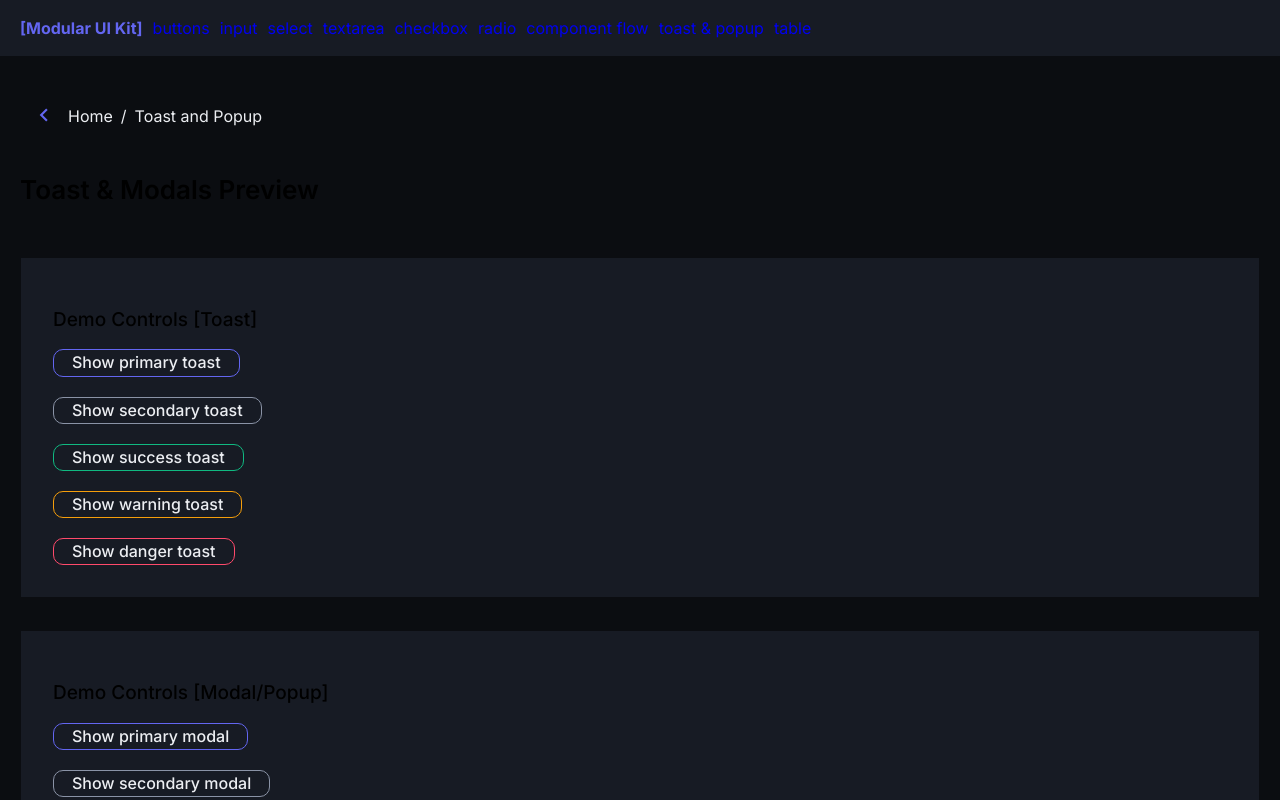
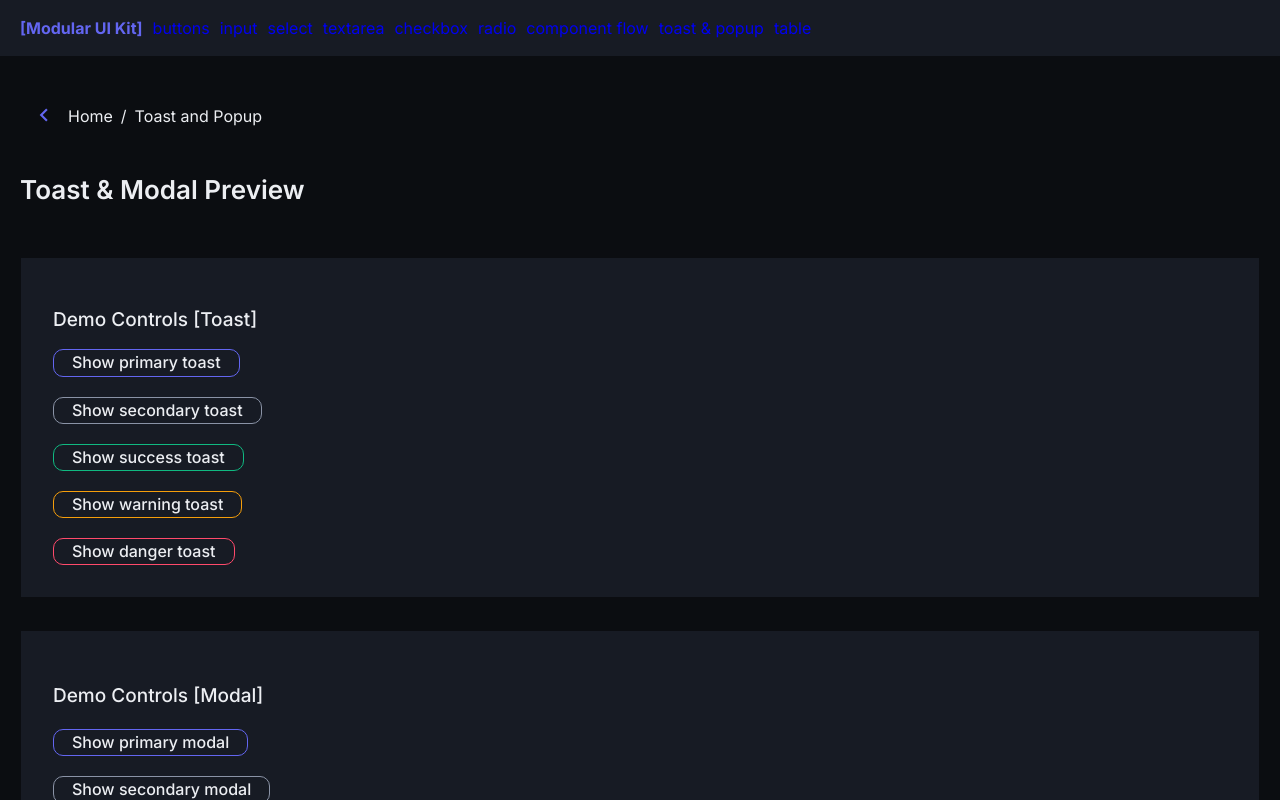
Before and after one commit to eugenia-vitinschii/modular-ui-kit, a Vue app: page /ui/feedback in a window 1280 px wide. Shown: the top 800 px of the page. Built offline with nearby package versions, Linux system fonts and the light colour scheme.

Commit message:
refactor(feedback): implement BaseText for Modal, Toast compoents and preview

```diff
--- a/src/components/ui/feedback/BaseToast.vue
+++ b/src/components/ui/feedback/BaseToast.vue
@@ -2,7 +2,7 @@
    <div class="base-toast" :class="`base-toast--${toast.variant}`" @mouseenter="pause" @mouseleave="resume">
       <div class="base-toast__wrapper">
          <div class="base-toast__message">
-            <p class="body-text">{{ toast.message }}</p>
+            <base-text type="body-text" :variant="toast.variant">{{ toast.message }}</base-text>
          </div>
          <base-icon-button @click="remove" :variant="toast.variant">
             <svg xmlns="http://www.w3.org/2000/svg" viewBox="0 -960 960 960">
@@ -21,6 +21,7 @@ import { ref, onMounted, onUnmounted } from 'vue';
 
 /* Components */
 import BaseIconButton from '../buttons/BaseIconButton.vue';
+import BaseText from '../typography/BaseText.vue';
 
 /* shared state */
 import { useToast, type Toast } from './useToast.ts'
--- a/src/components/ui/overlays/BaseModal.vue
+++ b/src/components/ui/overlays/BaseModal.vue
@@ -4,7 +4,7 @@
          <div class="base-modal-backdrop" v-if="open" @click="close">
             <div class="base-modal" :class="`base-modal--${variant}`" @click.stop>
                <div class="base-modal__header" v-if="title">
-                  <h6 class="subheading" v-if="title">{{ title }}</h6>
+                  <base-text type="subheading" :variant="variant">{{ title }}</base-text>
                </div>
                <div class="base-modal__content">
                   <slot name="content"></slot>
@@ -19,6 +19,9 @@
 </template>
 
 <script setup lang="ts">
+/* VUE */
+import BaseText from '../typography/BaseText.vue';
+
 /* VUE */
 import { Teleport, Transition } from 'vue';
 
--- a/src/views/FeedbackDemoView.vue
+++ b/src/views/FeedbackDemoView.vue
@@ -3,27 +3,29 @@
       <div class="container">
          <div class="page__wrapper">
             <div class="page__header">
-               <h1 class="heading">Toast & Modals Preview</h1>
+               <base-text as="h1" :type="'heading'">Toast & Modal Preview</base-text>
             </div>
             <div class="page__content">
                <div class="demo-controls section">
-                  <h2 class="subheading">Demo Controls [Toast]</h2>
+                  <base-text as="h2" :type="'subheading'">Demo Controls [Toast]</base-text>
                   <div class="demo-controls__buttons">
-                     <base-button v-for="type in variants" :key="type" :variant="type" @click="triggerToast(type)">Show
-                        {{ type }} toast</base-button>
+                     <base-button v-for="type in variants" :key="type" :variant="type" @click="triggerToast(type)">
+                        Show {{ type }} toast
+                     </base-button>
                   </div>
                </div>
                <div class="demo-controls section">
-                  <h2 class="subheading">Demo Controls [Modal/Popup]</h2>
+                  <base-text as="h3" :type="'subheading'">Demo Controls [Modal]</base-text>
                   <div class="demo-controls__buttons">
-                     <base-button v-for="type in variants" :key="type" :variant="type" @click="openModal(type)">Show
-                        {{ type }} modal</base-button>
+                     <base-button v-for="type in variants" :key="type" :variant="type" @click="openModal(type)">
+                        Show {{ type }} modal
+                     </base-button>
                   </div>
                </div>
             </div>
             <base-modal v-model:open="isModalOpen" :title="activeTitle" :variant="activeVariant">
                <template #content>
-                  <p class="body-text">variant: {{ activeVariant }}</p>
+                  <base-text>variant: {{ activeVariant }}</base-text>
                   <base-input v-if="activeVariant === 'danger'" v-model="confirmText"
                      placeholder="Type 'DELETE' to confirm" :error="inputError" />
                   <base-checkbox v-if="activeVariant === 'warning'" v-model="isAgreed"
@@ -53,6 +55,7 @@ import BaseButton from '@/components/ui/buttons/BaseButton.vue';
 import BaseInput from '@/components/ui/form/BaseInput.vue';
 import BaseCheckbox from '@/components/ui/form/BaseCheckbox.vue';
 import BaseModal from '@/components/ui/overlays/BaseModal.vue';
+import BaseText from '@/components/ui/typography/BaseText.vue';
 
 import { useToast } from '@/components/ui/feedback/useToast';
 import type { UIVariant } from '@/types/ui.types'
```
